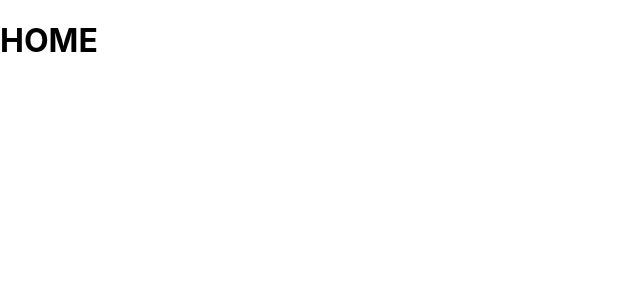
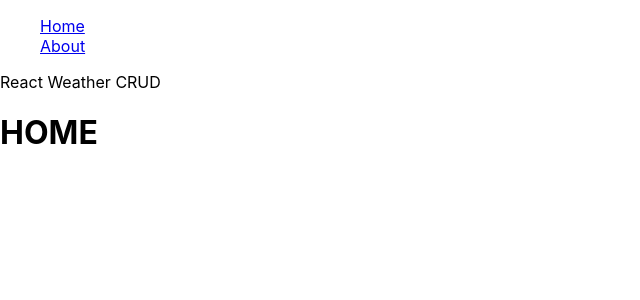
Before and after one commit to blakeromano/hackathon-weather, a React (Create React App) app: page / in a window 1280 px wide. Shown: the top 300 px of the page, without its empty margins (0-640 px from the left). Built offline with nearby package versions, Linux system fonts and the light colour scheme.

Commit message:
Add NavBar.jsx

```diff
--- a/src/App.js
+++ b/src/App.js
@@ -1,5 +1,5 @@
 import React, { Component } from 'react';
-import { Route } from 'react-router-dom'
+import { Route, Link} from 'react-router-dom'
 import './App.css';
 import About from './Pages/About'
 import Home from './Pages/Home'
@@ -12,6 +12,16 @@
   render(){
     return (
       <>
+        <nav>
+          <ul>
+          <Link to="/">Home</Link><br/>
+          <Link to="/about">About</Link>
+          </ul>
+        </nav>
+        <header>
+          React Weather CRUD
+        </header>
+
         <Route exact path='/results' render={() =>
           <SearchResult />
         }/>
```
Also changed, not shown: src/Components/NavBar.jsx (added).
